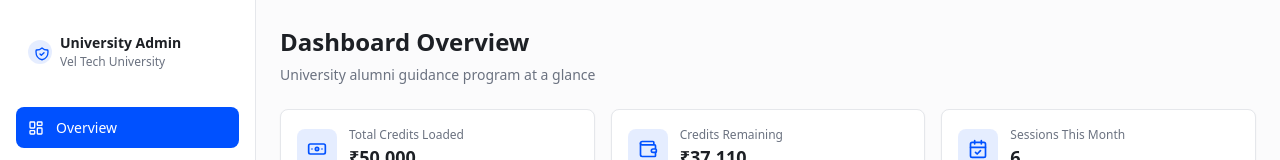
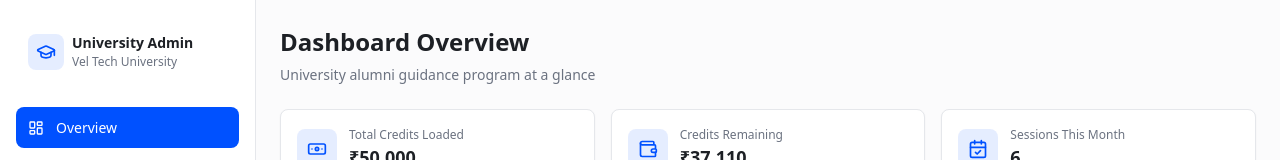
Before and after one commit to yakhub-4881/Grotalks, a React (Vite) app: page /admin/dashboard in a window 1280 px wide. Shown: the top 160 px of the page. Built offline with nearby package versions, Linux system fonts and the light colour scheme; sample sign-in values are in the browser's storage; the HTML template or start-up script is replaced by a standard one.

Commit message:
Preceding changes

```diff
--- a/src/pages/admin/AdminDashboard.tsx
+++ b/src/pages/admin/AdminDashboard.tsx
@@ -226,7 +226,9 @@ const AdminDashboard = () => {
         {/* Sidebar */}
         <aside className="hidden md:flex w-64 flex-col border-r bg-background p-4 gap-1">
           <div className="flex items-center gap-2 px-3 py-4 mb-4">
-            <ShieldIcon className="h-6 w-6 text-primary" />
+            <div className="h-9 w-9 rounded-lg bg-primary/10 flex items-center justify-center shrink-0">
+              <GraduationCap className="h-5 w-5 text-primary" />
+            </div>
             <div>
               <p className="font-semibold text-sm">University Admin</p>
               <p className="text-xs text-muted-foreground">Vel Tech University</p>
```
